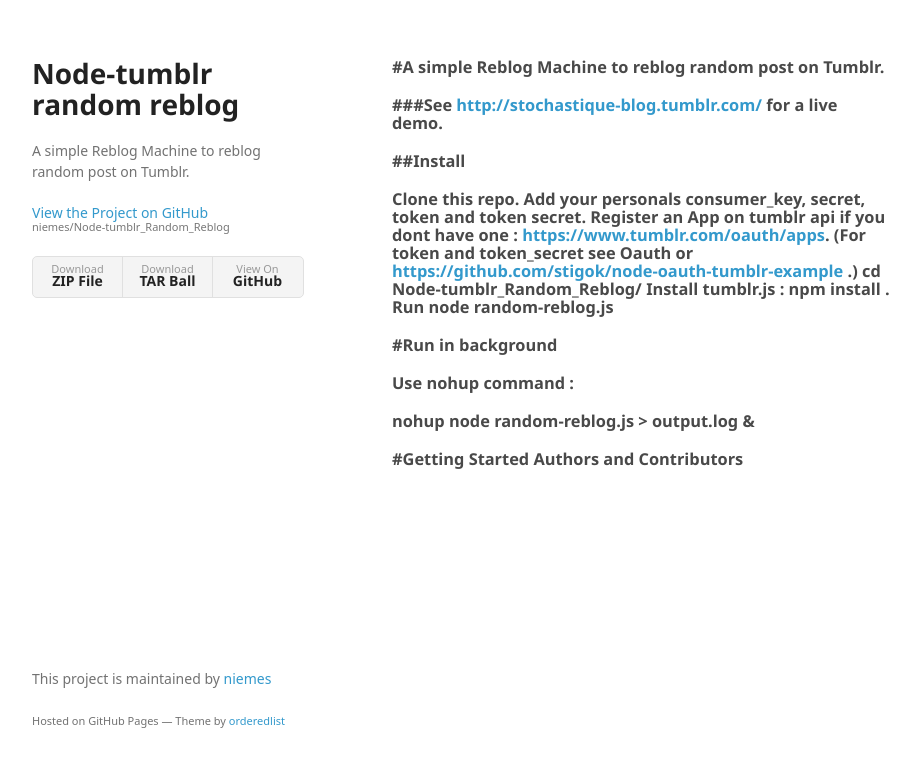
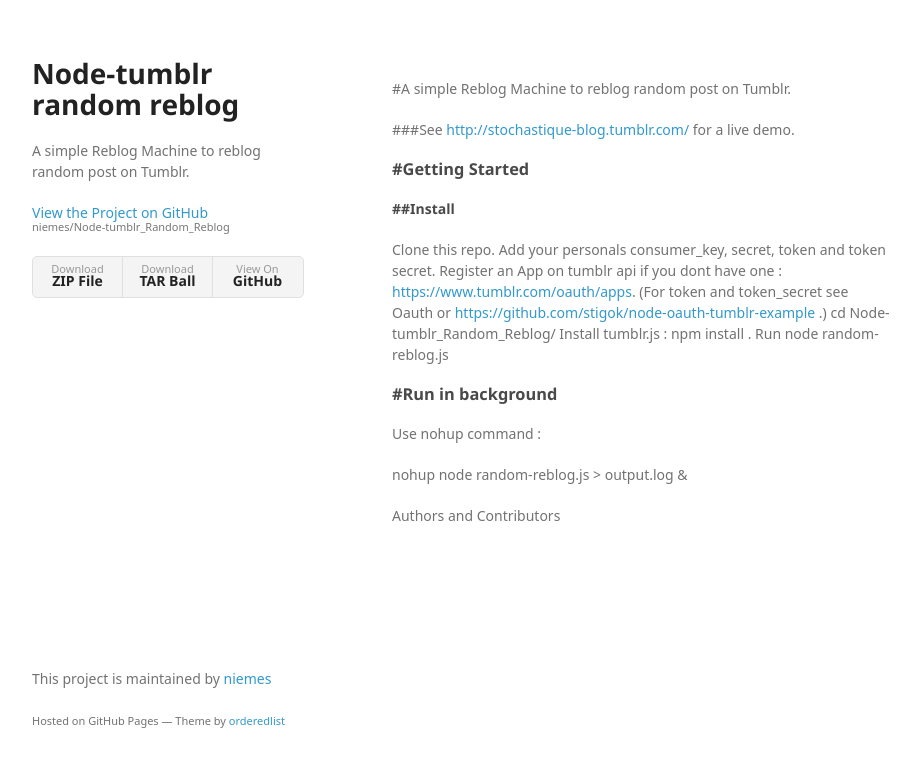
Before and after one commit to niemes/Node-tumblr_Random_Reblog, a website: page index.html in a window 1280 px wide. Shown: the whole page, without its empty margins (178-1098 px from the left). Drawn offline with Linux system fonts and the light colour scheme; a web font is replaced by a local one.

Commit message:
Update index.html

```diff
--- a/index.html
+++ b/index.html
@@ -28,20 +28,18 @@
         </ul>
       </header>
       <section>
-        <h3>
-<p>#A simple Reblog Machine to reblog random post on Tumblr.</p>
+<h2></h1><p>#A simple Reblog Machine to reblog random post on Tumblr.</p></h2>
 <p>###See <a href="http://stochastique-blog.tumblr.com/">http://stochastique-blog.tumblr.com/</a> for a live demo.</p>
-<p>##Install</p>
+<h3><p>#Getting Started<p></h3>
+<h4><p>##Install</p></h4>
 <p>Clone this repo.
 Add your personals consumer_key, secret, token and token secret. Register an App on tumblr api if you dont have one : <a href="https://www.tumblr.com/oauth/apps">https://www.tumblr.com/oauth/apps</a>. (For token and token_secret see Oauth or <a href="https://github.com/stigok/node-oauth-tumblr-example">https://github.com/stigok/node-oauth-tumblr-example</a> .)
 cd Node-tumblr_Random_Reblog/
 Install tumblr.js : npm install .
 Run node random-reblog.js</p>
-<p>#Run in background</p>
+<h3><p>#Run in background</p></h3>
 <p>Use nohup command :</p>
 <p>nohup node random-reblog.js &gt; output.log &amp;</p>
-
-          #Getting Started
 <a id="authors-and-contributors" class="anchor" href="#authors-and-contributors" aria-hidden="true"><span aria-hidden="true" class="octicon octicon-link"></span></a>Authors and Contributors</h3>
 </section>
       <footer>
```
